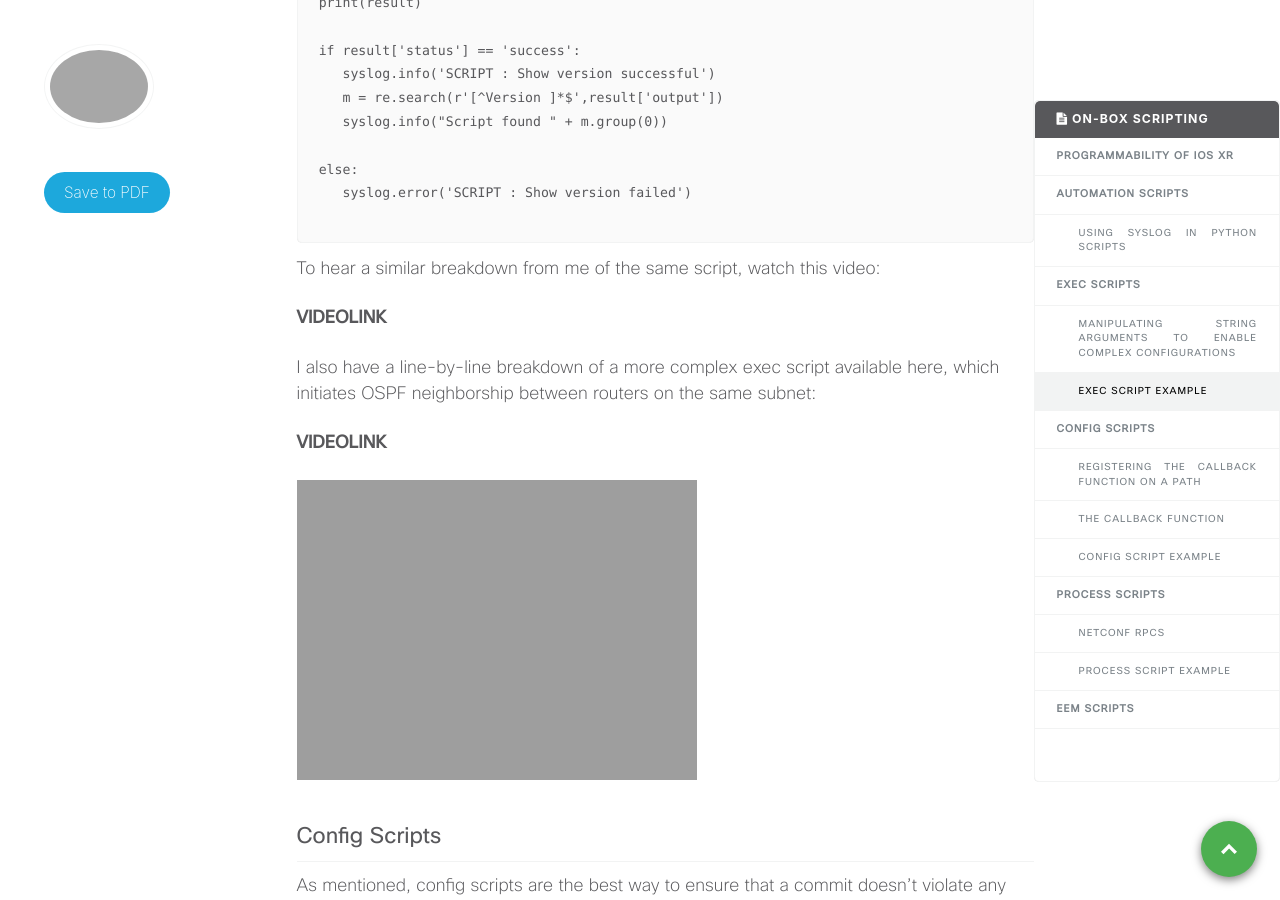
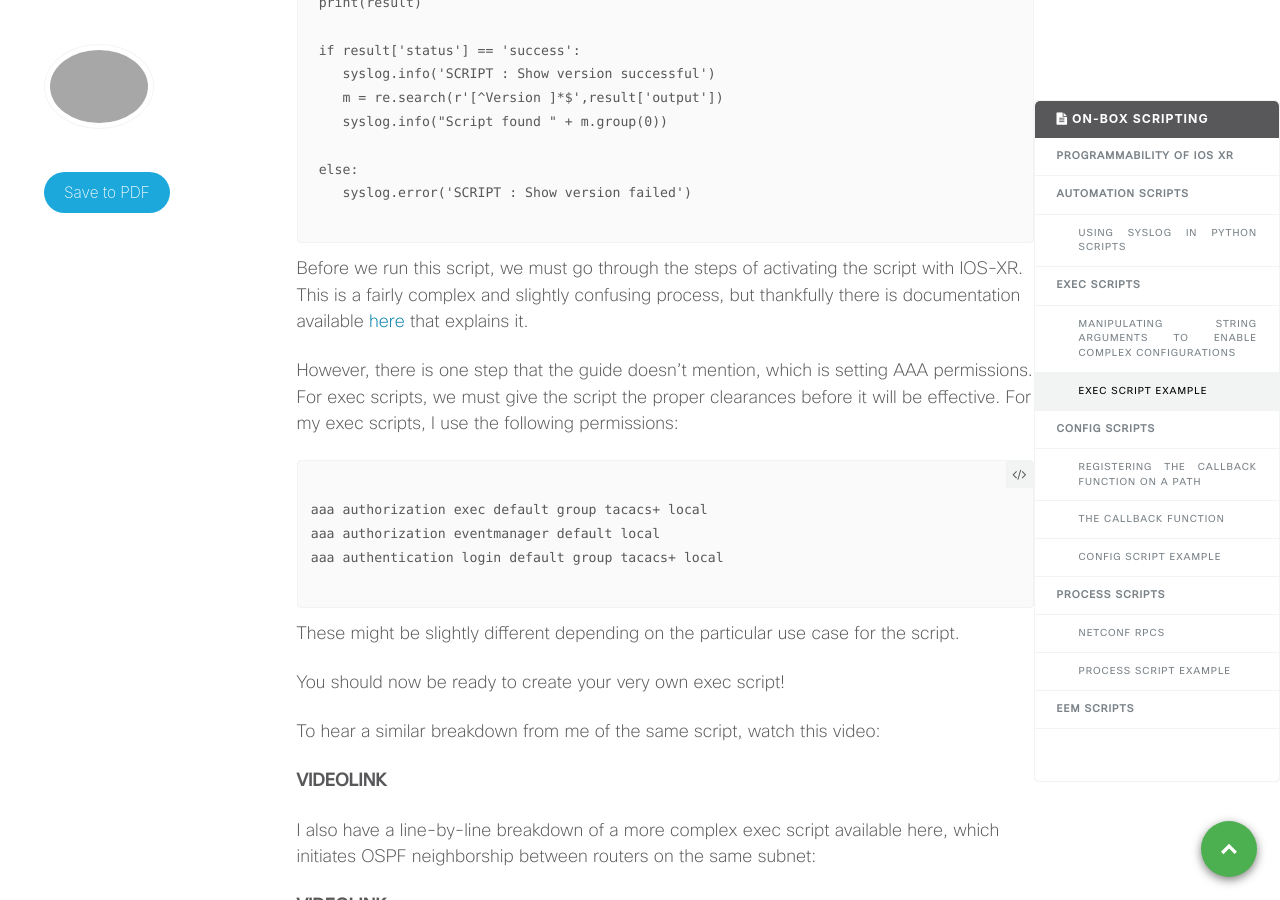
Before and after one commit to xrdocs/programmability, a Jekyll site: the page built from _tutorials/2022-07-20-a-guide-to-on-box-python-scripting.md, in a window 1280 px wide and 900 px high, scrolled down 3907 px. Built offline with Jekyll 4.4.1, drawn with Linux system fonts in a browser that asks for light colours; comment, search, counter and statistics services are not loaded; some of the changed text lies outside the part shown.

Commit message:
Update 2022-07-20-a-guide-to-on-box-python-scripting.md

```diff
--- a/_tutorials/2022-07-20-a-guide-to-on-box-python-scripting.md
+++ b/_tutorials/2022-07-20-a-guide-to-on-box-python-scripting.md
@@ -126,6 +126,24 @@ Within our function, we simply issue a command. If the operation was successful,
 </code>
 </pre>
 </div>
+
+Before we run this script, we must go through the steps of activating the script with IOS-XR. This is a fairly complex and slightly confusing process, but thankfully there is documentation available [here](https://www.cisco.com/c/en/us/td/docs/routers/asr9000/software/asr9k-r7-5/programmability/configuration/guide/b-programmability-cg-asr9000-75x/exec-scripts.html) that explains it.
+
+However, there is one step that the guide doesn't mention, which is setting AAA permissions. For exec scripts, we must give the script the proper clearances before it will be effective. For my exec scripts, I use the following permissions:
+
+<div class="highlighter-rouge">
+<pre class="highlight">
+<code>
+aaa authorization exec default group tacacs+ local
+aaa authorization eventmanager default local
+aaa authentication login default group tacacs+ local
+</code>
+</pre>
+</div>
+
+These might be slightly different depending on the particular use case for the script.
+
+You should now be ready to create your very own exec script!
 
 To hear a similar breakdown from me of the same script, watch this video:
 
@@ -326,7 +344,11 @@ Finally, we iterate through the list of nodes to see if there is an ACL within t
 
 Normal list iteration is effective for leaf-lists, and we can access the `value` attribute of the leaf nodes.
 
-I dissect this script in a video here:
+Similarly to exec scripts, we must go through the steps of activating the script with IOS-XR. You can follow [this](https://www.cisco.com/c/en/us/td/docs/routers/asr9000/software/asr9k-r7-5/programmability/configuration/guide/b-programmability-cg-asr9000-75x/config-scripts.html)  guide for the process of how to do so.
+
+You now have the information you need to begin implementing config scripts on your router.
+
+I dissect the script in a video here:
 
 **VIDEOLINK**
 
@@ -500,7 +522,11 @@ def _xml_to_dict(xml_output, xml_tag=None):
 </pre>
 </div>
 
-To see a video of me explaining this script, look here:
+Once again, we must properly activate the script before it will run. Process scripts have a slightly different implementation procedure because they are running constantly. Thus, we use AppMgr to set them up. Find out more about this routine [here](https://www.cisco.com/c/en/us/td/docs/routers/asr9000/software/asr9k-r7-5/programmability/configuration/guide/b-programmability-cg-asr9000-75x/process-scripts.html)
+
+Now that we have set up the script with AppMgr, you have all the tools you need to make process scripts that align with your particular solutions.
+
+To see a video of me explaining the script, look here:
 
 **VIDEOLINK**
 
```
